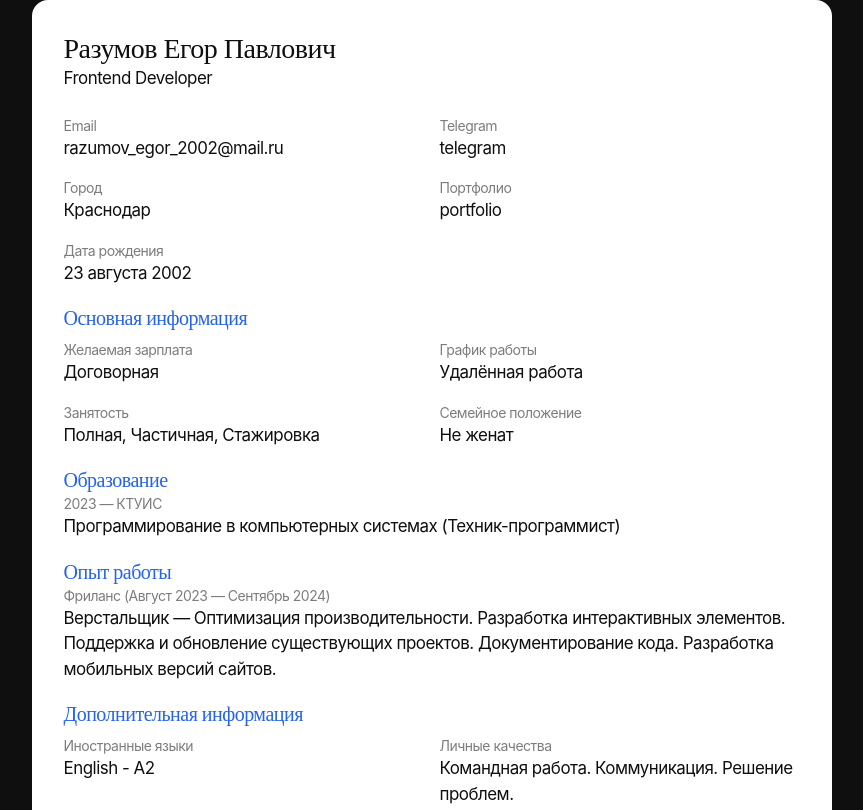
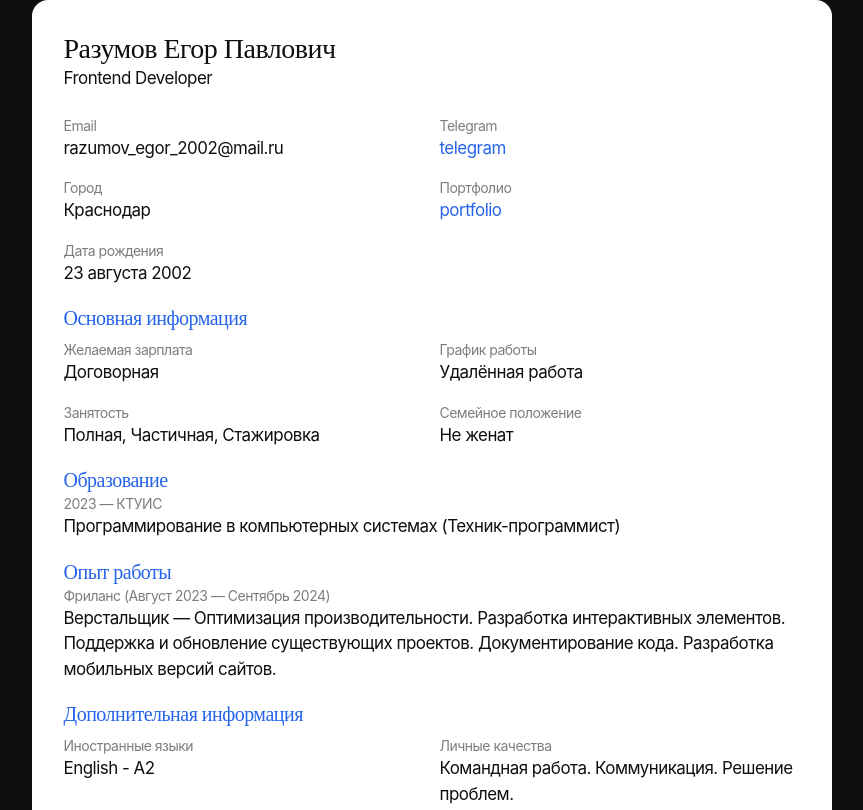
Before and after one commit to hopeless-rd/Resume, a plain HTML site: page index.html in a window 1280 px wide. Shown: the top 810 px of the page, without its empty margins (206-1069 px from the left). Drawn offline with Linux system fonts and the light colour scheme.

Commit message:
Update main.css

```diff
--- a/css/main.css
+++ b/css/main.css
@@ -427,6 +427,9 @@ button[aria-label]::before {
   display: flex;
   flex-direction: column;
 }
+.info-item__link {
+  color: var(--color-blue);
+}
 @media (any-hover: hover) {
   .info-item__link:hover {
     color: var(--color-hover);
```
